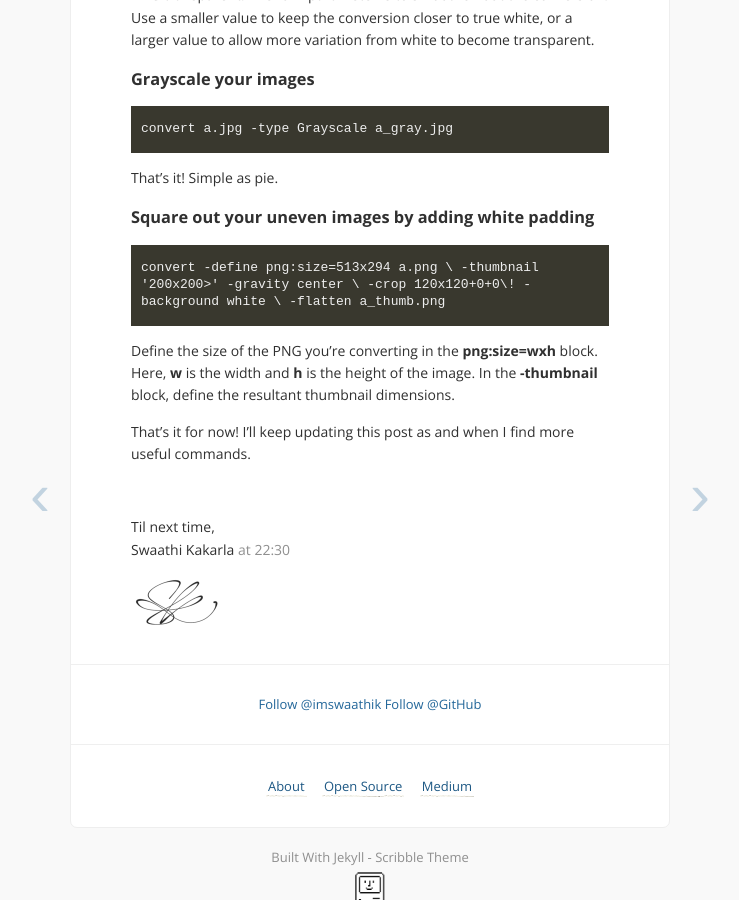
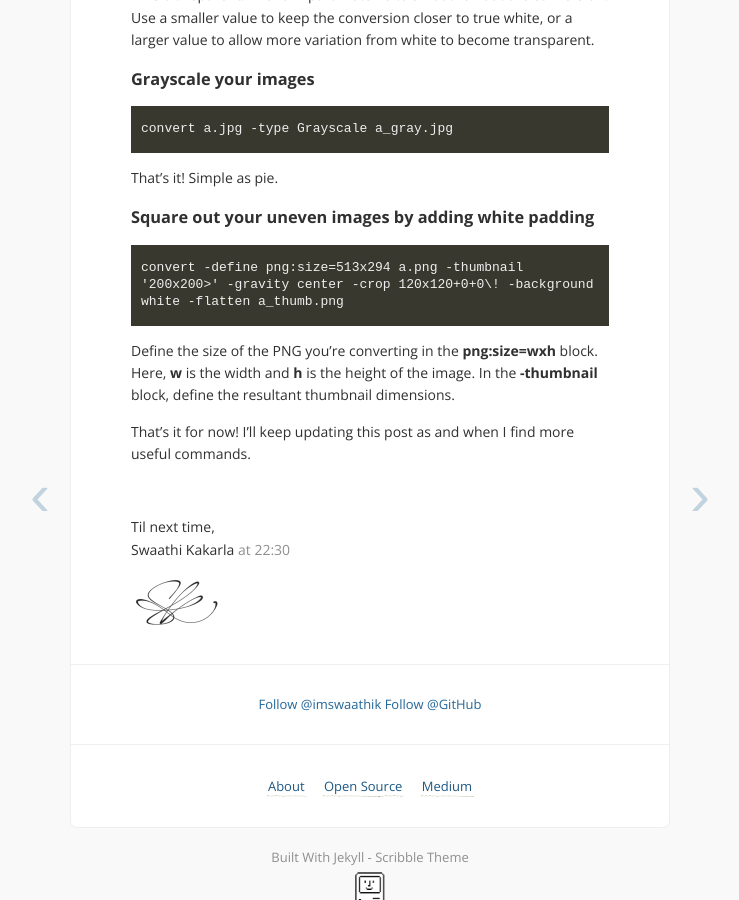
Before and after one commit to swaathi/swaathi.github.io, a Jekyll site: the page built from _posts/2016-07-11-useful-imagemagick-commands.md, in a window 1280 px wide and 900 px high, scrolled down 1897 px. Shown: the whole window, without its empty margins (270-1009 px from the left). Built offline with Jekyll 4.4.1, drawn with Linux system fonts in a browser that asks for light colours; comment, search, counter and statistics services are not loaded.

Commit message:
Fixing content

````diff
--- a/_posts/2016-07-11-useful-imagemagick-commands.md
+++ b/_posts/2016-07-11-useful-imagemagick-commands.md
@@ -83,10 +83,7 @@ That's it! Simple as pie.
 ### Square out your uneven images by adding white padding
 
 ```
-convert -define png:size=513x294 a.png \
--thumbnail '200x200>' -gravity center \
--crop 120x120+0+0\! -background white \
--flatten a_thumb.png
+convert -define png:size=513x294 a.png -thumbnail '200x200>' -gravity center -crop 120x120+0+0\! -background white -flatten a_thumb.png
 ```
 
 Define the size of the PNG you're converting in the **png:size=wxh** block. Here,
````
